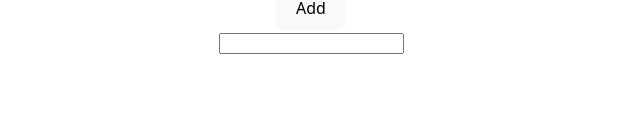
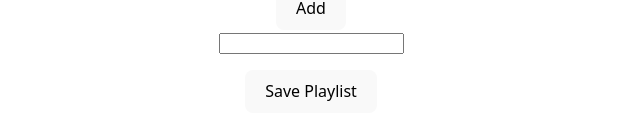
Before and after one commit to abdioshaikhyt/Jammming, a React app: page / in a window 1280 px wide. Shown: the part 1434-1573 px from the top of the page, without its empty margins (329-969 px from the left). Before the commit the page ends 1536 px from the top, so only its background shows below. Built offline with nearby package versions, Linux system fonts and the light colour scheme; the HTML template or start-up script is replaced by a standard one.

Commit message:
Save button added

```diff
--- a/src/App.jsx
+++ b/src/App.jsx
@@ -46,6 +46,21 @@ const filteredTracks = cleanTerm
     )
   : fakeResults.results;
 
+
+  function handleSavePlaylist() {
+  if (playlist.length === 0) {
+    alert("Your playlist is empty!");
+    return;
+  }
+
+  const trackIds = playlist.map(track => track.trackId);
+
+  alert(`Playlist "${playlistName}" saved with ${trackIds.length} tracks!`);
+
+  setPlaylist([]);
+  setPlaylistName("New Playlist");
+}
+
    return (
     <>
       <SearchBar onSearch={handleSearchSubmit}/>
@@ -60,6 +75,7 @@ const filteredTracks = cleanTerm
         removeTrack={removeTrack}
         playlistName={playlistName}
         onNameChange={handleNameChange}
+         onSave={handleSavePlaylist}
       />
     </>
   );
--- a/src/Components/PlayList.jsx
+++ b/src/Components/PlayList.jsx
@@ -17,6 +17,9 @@ function PlayList(props) {
         removeTrack={props.removeTrack}
          />
             )) }
+            <button onClick={props.onSave}>
+  Save Playlist
+</button>
 
        </div>
     );
```
